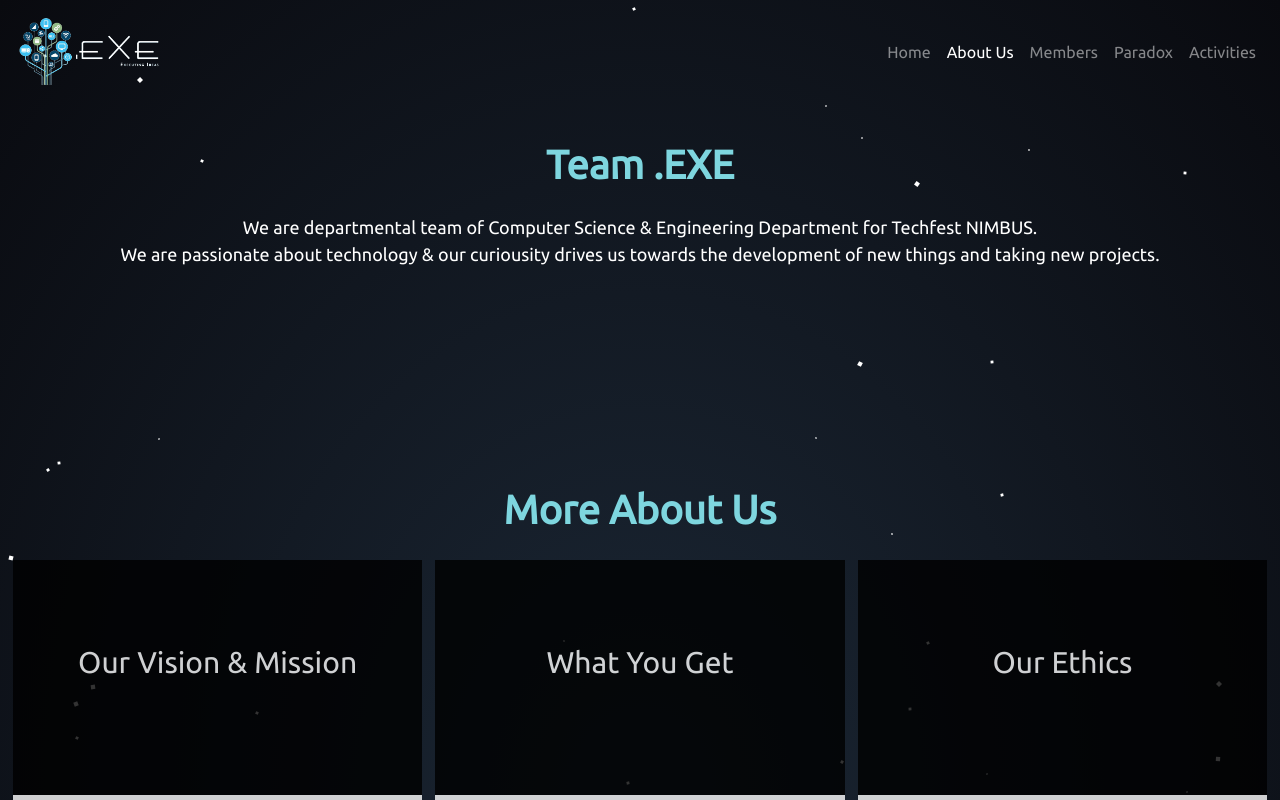
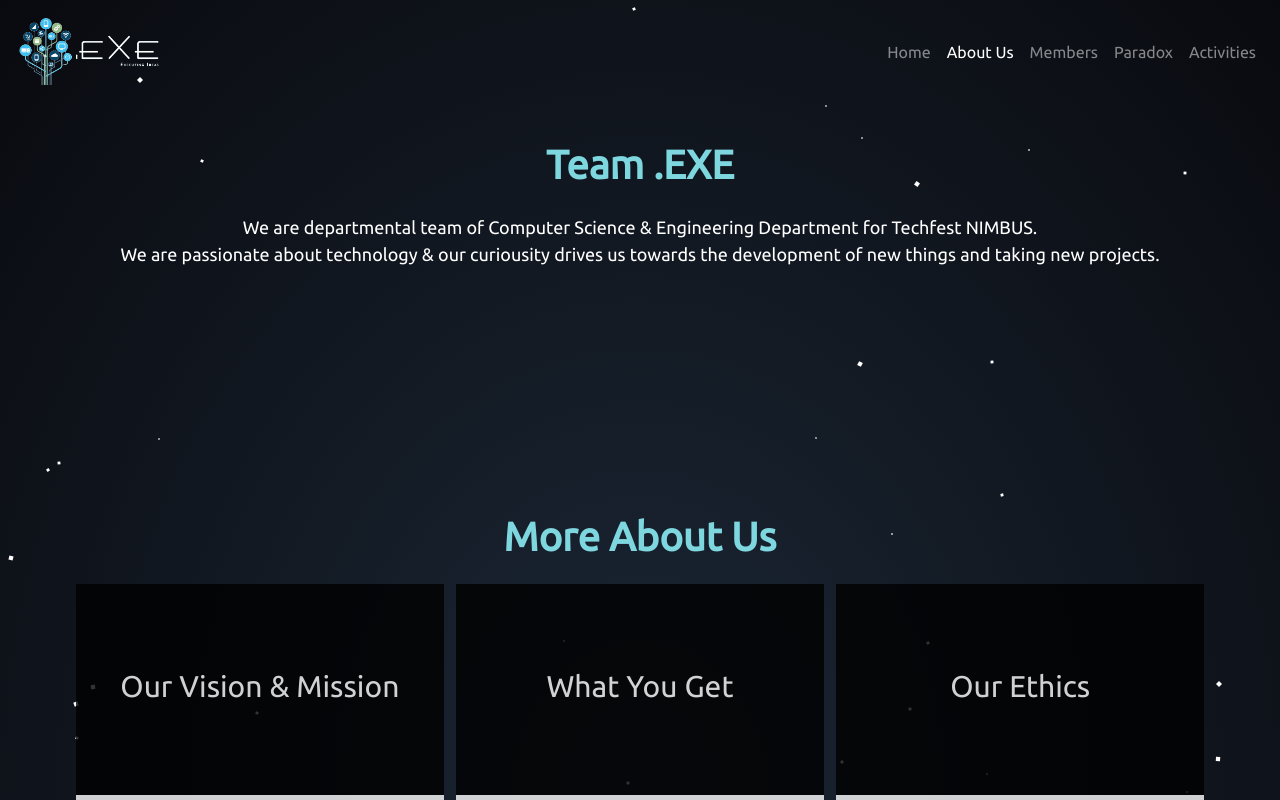
Before and after one commit to manavdoda7/Team.EXE-Website-1, a Django app: page /aboutus in a window 1280 px wide. Run offline with Django 3.2, Linux system fonts and the light colour scheme; some libraries are stand-ins or nearby versions.

Commit message:
changed css

```diff
--- a/teamEXEWebsite/app/static/css/aboutus.css
+++ b/teamEXEWebsite/app/static/css/aboutus.css
@@ -32,6 +32,10 @@
     }
 }
 
+/* body{
+    background: radial-gradient(ellipse at bottom, #000000 0%, #20243a 100%) !important;
+} */
+
 /*CSS*/
 /*Section1*/
 .rel_block{
@@ -39,6 +43,9 @@
     position: relative;
 }
 
+.section-3{
+    background: radial-gradient(ellipse at bottom, #000000 0%, #20243a 100%) !important
+}
 
 .section1{
     animation: 1s ease-out 0s 1 slideInFromTop;
@@ -51,7 +58,9 @@
 .mottos{
     position: absolute;
     bottom: 0;
+    padding: 0 5%;
     width: 100%;
+    max-width: 1300;
 }
 
 .heading-top{
@@ -67,7 +76,7 @@
 
 .block{
     width: 32%;
-    height: 30vh;
+    height: 27vh;
     background-color: #000;
     opacity: 0.8;
     color: #7ed6df;
@@ -99,7 +108,7 @@
     background-color: #000;
     font-size: 40px;
     color: #fff;
-    height: 30vh;
+    height: 27vh;
     width: 100%;
     margin: auto;
     text-align: center;
@@ -112,7 +121,7 @@
 }
 #wow{
     z-index: 100;
-    height: 30vh;
+    height: 27vh;
     width: 100%;
     position: absolute;
     top: 0;
--- a/teamEXEWebsite/app/templates/aboutus.html
+++ b/teamEXEWebsite/app/templates/aboutus.html
@@ -95,7 +95,7 @@
     </div>
 
     <!-- 3rd Section -->
-    <div class="section">
+    <div class="section section-3">
         <div class="container">
             <h1 class="form-heading">Contact Us</h1>
 
```
